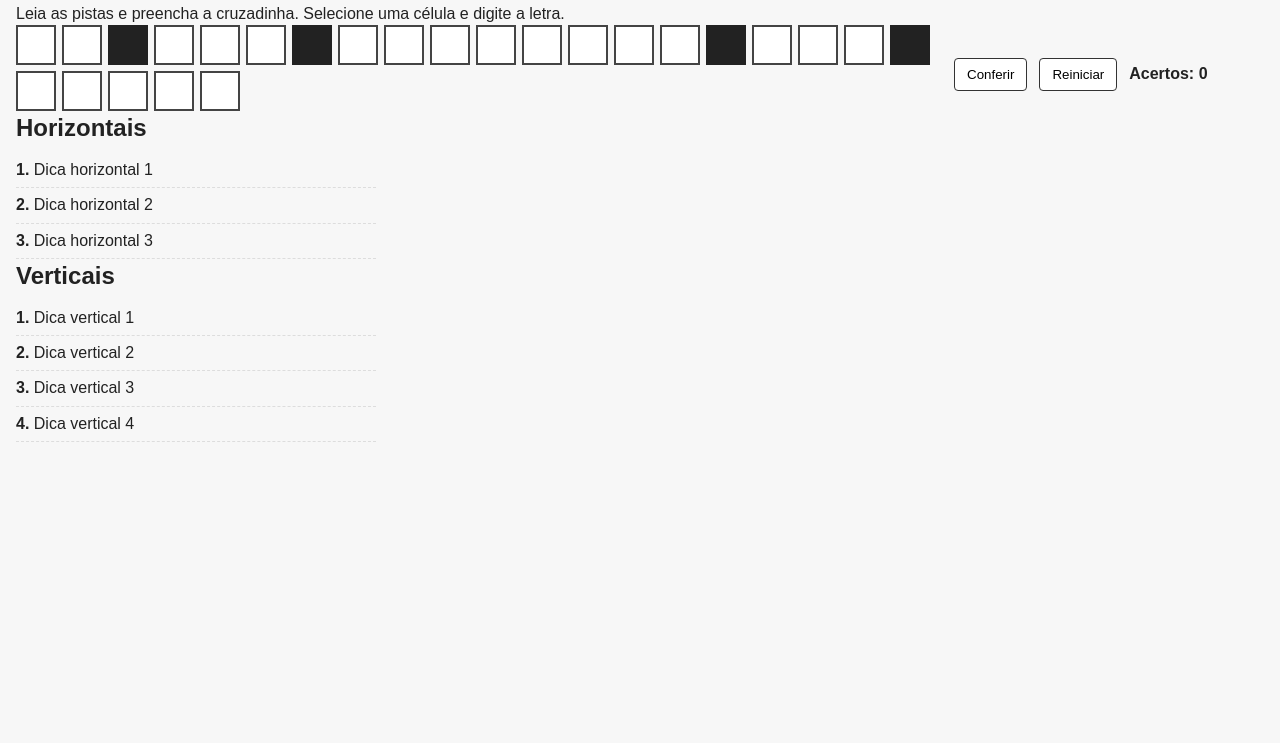
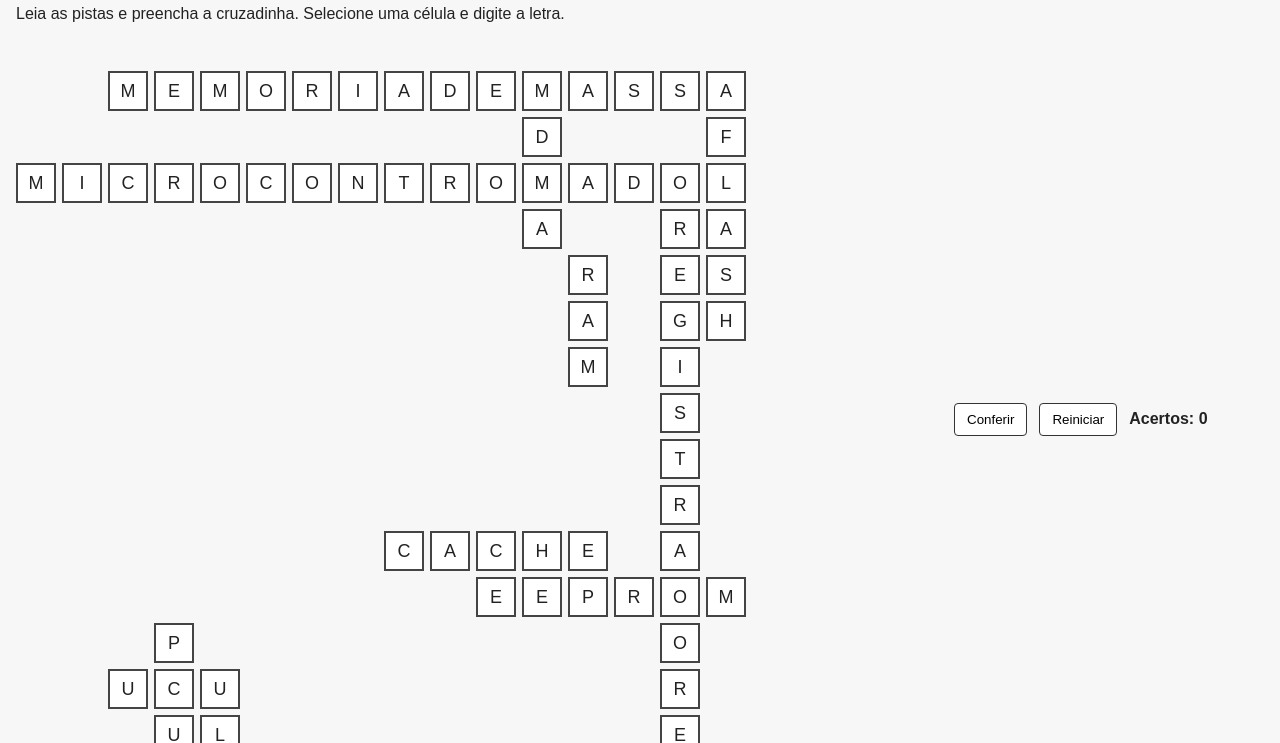
Before and after one commit to Joao-Franciscone/ArqComp-Cruzadinha, a plain HTML site: page index.html in a window 1280 px wide. Shown: the part 58-801 px from the top of the page. Drawn offline with Linux system fonts and the light colour scheme.

Commit message:
refactor: ajustei o front-end  da cruzadinha

```diff
--- a/index.html
+++ b/index.html
@@ -17,39 +17,112 @@
     <main>
         <section class="crossword-area">
             <div class="crossword-grid" aria-label="Grade da cruzadinha" role="grid">
-                <!-- Exemplo de 5x5 com algumas células bloqueadas -->
-                <!-- Cada célula usa data-row, data-col e data-word-id (vazio se bloqueada) -->
-                <!-- Comentários: data-word-id referencia a id da pista; JS futuro usará selectCell/inputLetter -->
-                <!-- Linha 1 -->
-                <div class="cell" data-row="1" data-col="1" data-word-id="h1" role="gridcell" aria-label="Linha 1 Coluna 1"></div>
-                <div class="cell" data-row="1" data-col="2" data-word-id="h1" role="gridcell" aria-label="Linha 1 Coluna 2"></div>
-                <div class="cell cell--blocked" data-row="1" data-col="3" data-word-id="" role="presentation" aria-hidden="true"></div>
-                <div class="cell" data-row="1" data-col="4" data-word-id="h2" role="gridcell" aria-label="Linha 1 Coluna 4"></div>
-                <div class="cell" data-row="1" data-col="5" data-word-id="h2" role="gridcell" aria-label="Linha 1 Coluna 5"></div>
-                <!-- Linha 2 -->
-                <div class="cell" data-row="2" data-col="1" data-word-id="v1" role="gridcell" aria-label="Linha 2 Coluna 1"></div>
-                <div class="cell cell--blocked" data-row="2" data-col="2" data-word-id="" role="presentation" aria-hidden="true"></div>
-                <div class="cell" data-row="2" data-col="3" data-word-id="v2" role="gridcell" aria-label="Linha 2 Coluna 3"></div>
-                <div class="cell" data-row="2" data-col="4" data-word-id="v2" role="gridcell" aria-label="Linha 2 Coluna 4"></div>
-                <div class="cell" data-row="2" data-col="5" data-word-id="h2" role="gridcell" aria-label="Linha 2 Coluna 5"></div>
-                <!-- Linha 3 -->
-                <div class="cell" data-row="3" data-col="1" data-word-id="v1" role="gridcell" aria-label="Linha 3 Coluna 1"></div>
-                <div class="cell" data-row="3" data-col="2" data-word-id="v1" role="gridcell" aria-label="Linha 3 Coluna 2"></div>
-                <div class="cell" data-row="3" data-col="3" data-word-id="" role="presentation" aria-hidden="true"></div>
-                <div class="cell" data-row="3" data-col="4" data-word-id="v3" role="gridcell" aria-label="Linha 3 Coluna 4"></div>
-                <div class="cell" data-row="3" data-col="5" data-word-id="v3" role="gridcell" aria-label="Linha 3 Coluna 5"></div>
-                <!-- Linha 4 -->
-                <div class="cell cell--blocked" data-row="4" data-col="1" data-word-id="" role="presentation" aria-hidden="true"></div>
-                <div class="cell" data-row="4" data-col="2" data-word-id="h3" role="gridcell" aria-label="Linha 4 Coluna 2"></div>
-                <div class="cell" data-row="4" data-col="3" data-word-id="h3" role="gridcell" aria-label="Linha 4 Coluna 3"></div>
-                <div class="cell" data-row="4" data-col="4" data-word-id="h3" role="gridcell" aria-label="Linha 4 Coluna 4"></div>
-                <div class="cell cell--blocked" data-row="4" data-col="5" data-word-id="" role="presentation" aria-hidden="true"></div>
-                <!-- Linha 5 -->
-                <div class="cell" data-row="5" data-col="1" data-word-id="v4" role="gridcell" aria-label="Linha 5 Coluna 1"></div>
-                <div class="cell" data-row="5" data-col="2" data-word-id="v4" role="gridcell" aria-label="Linha 5 Coluna 2"></div>
-                <div class="cell" data-row="5" data-col="3" data-word-id="v4" role="gridcell" aria-label="Linha 5 Coluna 3"></div>
-                <div class="cell" data-row="5" data-col="4" data-word-id="v4" role="gridcell" aria-label="Linha 5 Coluna 4"></div>
-                <div class="cell" data-row="5" data-col="5" data-word-id="v4" role="gridcell" aria-label="Linha 5 Coluna 5"></div>
+                <!-- Grid baseado na imagem: dimensão 20x20 -->
+                <!-- MEMORIADEMASSA horizontal at row 2, col 3..16 -->
+                <!-- MICROCONTROLADOR horizontal at row 4, col 1..17 -->
+                <!-- REGISTRADORES vertical crossing MICROCONTROLADOR -->
+                <!-- RAM vertical crossing MEMORIADEMASSA/MICROCONTROLADOR area -->
+                <!-- UC/CPU/ULA cluster bottom-left -->
+
+                <!-- Row 1 unused for spacing -->
+                <!-- MEMORIADEMASSA -->
+                <div class="cell" style="grid-row:2;grid-column:3">M</div>
+                <div class="cell" style="grid-row:2;grid-column:4">E</div>
+                <div class="cell" style="grid-row:2;grid-column:5">M</div>
+                <div class="cell" style="grid-row:2;grid-column:6">O</div>
+                <div class="cell" style="grid-row:2;grid-column:7">R</div>
+                <div class="cell" style="grid-row:2;grid-column:8">I</div>
+                <div class="cell" style="grid-row:2;grid-column:9">A</div>
+                <div class="cell" style="grid-row:2;grid-column:10">D</div>
+                <div class="cell" style="grid-row:2;grid-column:11">E</div>
+                <div class="cell" style="grid-row:2;grid-column:12">M</div>
+                <div class="cell" style="grid-row:2;grid-column:13">A</div>
+                <div class="cell" style="grid-row:2;grid-column:14">S</div>
+                <div class="cell" style="grid-row:2;grid-column:15">S</div>
+                <div class="cell" style="grid-row:2;grid-column:16">A</div>
+
+                <!-- MICROCONTROLADOR -->
+                <div class="cell" style="grid-row:4;grid-column:1">M</div>
+                <div class="cell" style="grid-row:4;grid-column:2">I</div>
+                <div class="cell" style="grid-row:4;grid-column:3">C</div>
+                <div class="cell" style="grid-row:4;grid-column:4">R</div>
+                <div class="cell" style="grid-row:4;grid-column:5">O</div>
+                <div class="cell" style="grid-row:4;grid-column:6">C</div>
+                <div class="cell" style="grid-row:4;grid-column:7">O</div>
+                <div class="cell" style="grid-row:4;grid-column:8">N</div>
+                <div class="cell" style="grid-row:4;grid-column:9">T</div>
+                <div class="cell" style="grid-row:4;grid-column:10">R</div>
+                <div class="cell" style="grid-row:4;grid-column:11">O</div>
+                <div class="cell" style="grid-row:4;grid-column:12">L</div>
+                <div class="cell" style="grid-row:4;grid-column:13">A</div>
+                <div class="cell" style="grid-row:4;grid-column:14">D</div>
+                <div class="cell" style="grid-row:4;grid-column:15">O</div>
+
+                <!-- REGISTRADORES vertical starting at row5 col15 downward -->
+                <div class="cell" style="grid-row:5;grid-column:15">R</div>
+                <div class="cell" style="grid-row:6;grid-column:15">E</div>
+                <div class="cell" style="grid-row:7;grid-column:15">G</div>
+                <div class="cell" style="grid-row:8;grid-column:15">I</div>
+                <div class="cell" style="grid-row:9;grid-column:15">S</div>
+                <div class="cell" style="grid-row:10;grid-column:15">T</div>
+                <div class="cell" style="grid-row:11;grid-column:15">R</div>
+                <div class="cell" style="grid-row:12;grid-column:15">A</div>
+                <div class="cell" style="grid-row:13;grid-column:15">D</div>
+                <div class="cell" style="grid-row:14;grid-column:15">O</div>
+                <div class="cell" style="grid-row:15;grid-column:15">R</div>
+                <div class="cell" style="grid-row:16;grid-column:15">E</div>
+                <div class="cell" style="grid-row:17;grid-column:15">S</div>
+
+                <!-- RAM vertical crossing MICROCONTROLADOR at row4 col5? Place RAM starting row4 col13? Adjust per image: place RAM vertical at col13 rows 4..6 -->
+                <div class="cell" style="grid-row:6;grid-column:13">R</div>
+                <div class="cell" style="grid-row:7;grid-column:13">A</div>
+                <div class="cell" style="grid-row:8;grid-column:13">M</div>
+
+                <!-- DMA vertical near MEMORIADEMASSA: place at col12 rows 3..5 to intersect MEM[3]-->
+                <div class="cell" style="grid-row:3;grid-column:12">D</div>
+                <div class="cell" style="grid-row:4;grid-column:12">M</div>
+                <div class="cell" style="grid-row:5;grid-column:12">A</div>
+
+                <!-- FLASH vertical under end of MEMORIADEMASSA: place col16 rows4..8 -->
+                <div class="cell" style="grid-row:3;grid-column:16">F</div>
+                <div class="cell" style="grid-row:4;grid-column:16">L</div>
+                <div class="cell" style="grid-row:5;grid-column:16">A</div>
+                <div class="cell" style="grid-row:6;grid-column:16">S</div>
+                <div class="cell" style="grid-row:7;grid-column:16">H</div>
+
+                <!-- CACHE horizontal lower area row12 col9..13 -->
+                <div class="cell" style="grid-row:12;grid-column:9">C</div>
+                <div class="cell" style="grid-row:12;grid-column:10">A</div>
+                <div class="cell" style="grid-row:12;grid-column:11">C</div>
+                <div class="cell" style="grid-row:12;grid-column:12">H</div>
+                <div class="cell" style="grid-row:12;grid-column:13">E</div>
+
+                <!-- EEPROM horizontal row13 col11..15 -> E E P R O -->
+                <div class="cell" style="grid-row:13;grid-column:11">E</div>
+                <div class="cell" style="grid-row:13;grid-column:12">E</div>
+                <div class="cell" style="grid-row:13;grid-column:13">P</div>
+                <div class="cell" style="grid-row:13;grid-column:14">R</div>
+                <div class="cell" style="grid-row:13;grid-column:15">O</div>
+
+                <!-- ROM horizontal row13 col14..16 overlapping EEPROM R at col14 -->
+                <div class="cell" style="grid-row:13;grid-column:14">R</div>
+                <div class="cell" style="grid-row:13;grid-column:15">O</div>
+                <div class="cell" style="grid-row:13;grid-column:16">M</div>
+
+                <!-- UC/CPU/ULA cluster bottom-left -->
+                <div class="cell" style="grid-row:15;grid-column:3">U</div>
+                <div class="cell" style="grid-row:15;grid-column:4">C</div>
+                <div class="cell" style="grid-row:14;grid-column:4">P</div>
+                <div class="cell" style="grid-row:15;grid-column:5">U</div>
+
+                <div class="cell" style="grid-row:16;grid-column:4">U</div>
+                <div class="cell" style="grid-row:16;grid-column:5">L</div>
+                <div class="cell" style="grid-row:17;grid-column:5">A</div>
+
+                <!-- small CACHE connection letters under ULA -->
+                <div class="cell" style="grid-row:17;grid-column:4">C</div>
+                <div class="cell" style="grid-row:17;grid-column:6">H</div>
+
             </div>
 
             <!-- Controles -->
```
